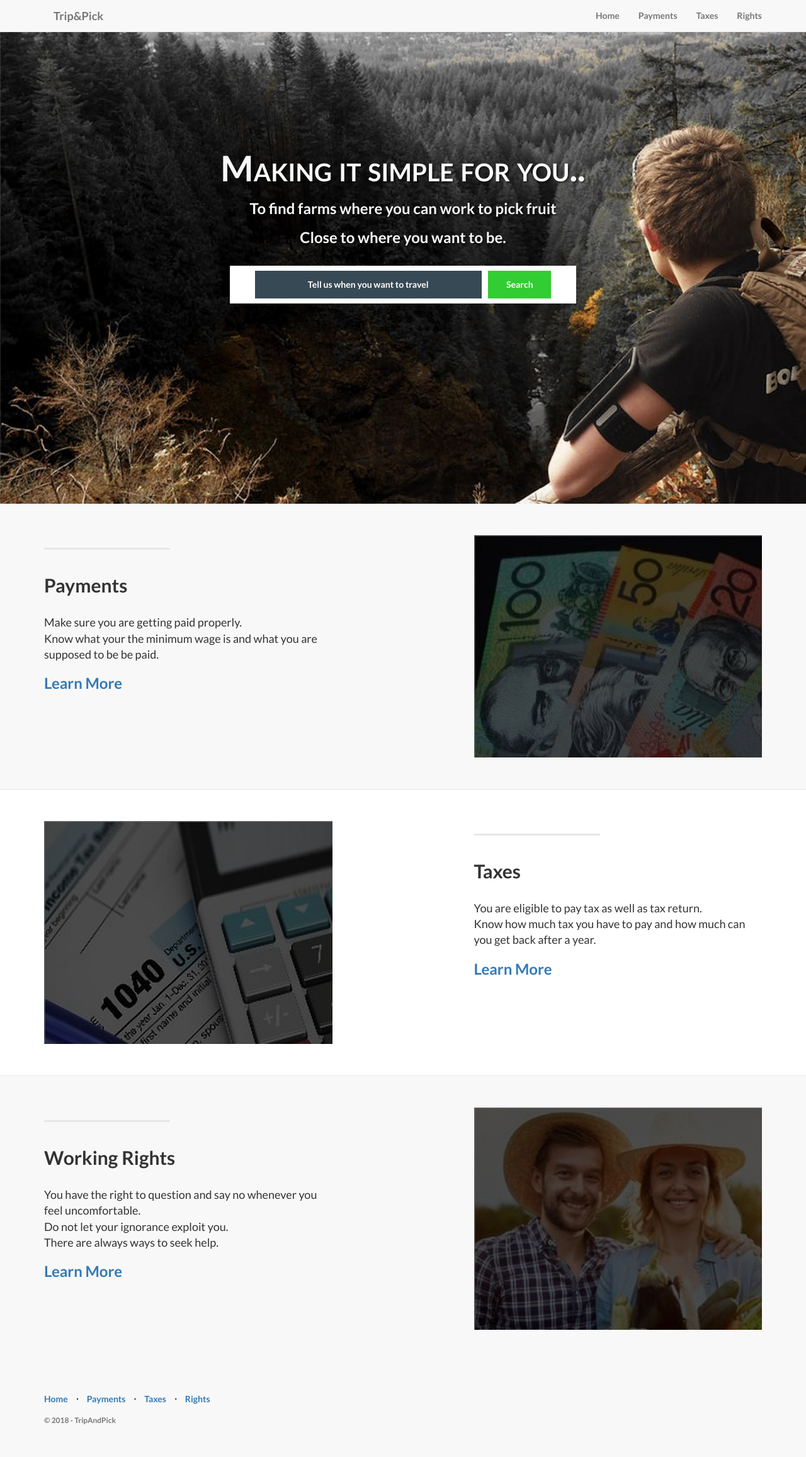
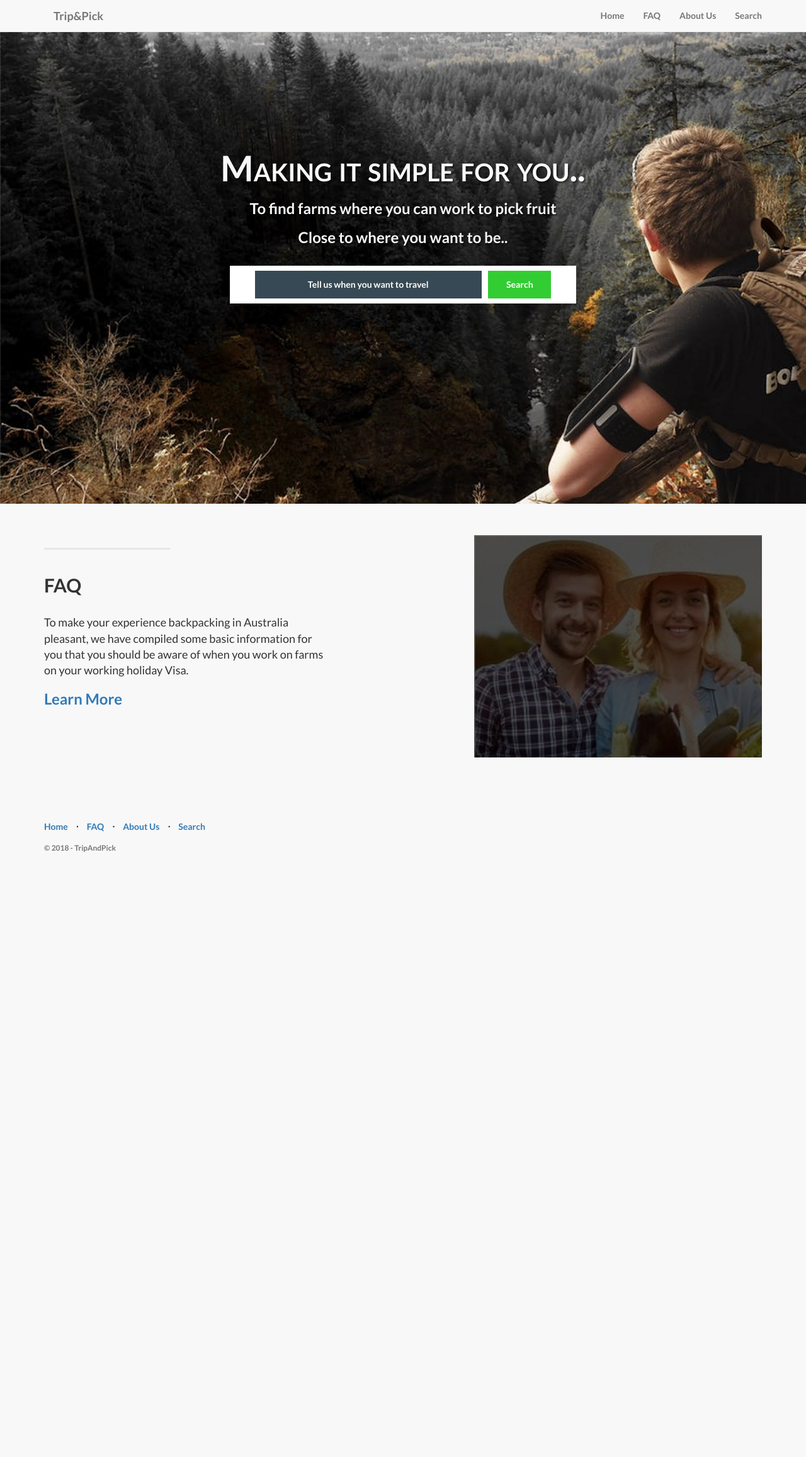
Before and after one commit to WessonChen/TripNPick, an ASP.NET MVC app: page / in a window 1280 px wide. Shown: the whole page at 63% size. After the commit the page ends 1405 px from the top, so only its background shows below. Run offline with ASP.NET Core 8 and stand-ins for ASP.NET MVC 5, Linux system fonts and the light colour scheme; the project's own start-up code is not run; a stand-in starts its controllers and pages; some libraries are stand-ins or nearby versions.

Commit message:
Basic Layout

```diff
--- a/TripNPick/Controllers/HomeController.cs
+++ b/TripNPick/Controllers/HomeController.cs
@@ -40,26 +40,18 @@ namespace TripNPick.Controllers
             return View(farmsList);
         }
 
-        public ActionResult Payments()
-        {
-
-            return View();
-        }
-
         public ActionResult FarmDetails()
         {
             return View();
         }
 
-        public ActionResult Taxs()
+        public ActionResult Information()
         {
-
             return View();
         }
 
-        public ActionResult Rights()
+        public ActionResult AboutUS()
         {
-
             return View();
         }
 
--- a/TripNPick/Views/Home/Index.cshtml
+++ b/TripNPick/Views/Home/Index.cshtml
@@ -24,7 +24,7 @@
                     <div class="intro-message">
                         <h1 class="display-3" style="font-variant: small-caps; font-size: 400%; margin-top: -72px">Making it simple for you..</h1>
                         <h3>To find farms where you can work to pick fruit</h3>
-                        <h3>Close to where you want to be.</h3>
+                        <h3>Close to where you want to be..</h3>
                         <form @*action="/Home/ExpResults"*@ class="form-inline" method="post" style="color: black; background-color: white; width: 550px; margin: 32px auto auto auto; padding: 8px 0;">
                             <div class="dropdown">
                                 <button class="dropbtn" disabled>Tell us when you want to travel</button>
@@ -105,53 +105,11 @@
                 <div class="col-lg-5 col-sm-6">
                     <hr class="section-heading-spacer">
                     <div class="clearfix"></div>
-                    <h2 class="section-heading">Payments</h2>
-                    <p class="lead">Make sure you are getting paid properly.
-                    <br />
-                        Know what your the minimum wage is and what you are supposed to be
-                        be paid.
+                    <h2 class="section-heading">FAQ</h2>
+                    <p class="lead">
+                        To make your experience backpacking in Australia pleasant, we have compiled some basic information for you that you should be aware of when you work on farms on your working holiday Visa.
                     </p>
-                    <h3 class="section-heading">@Html.ActionLink("Learn More", "Payments", "Home")</h3>
-                </div>
-                <div class="col-lg-5 col-lg-offset-2 col-sm-6">
-                    <img class="img-responsive" src="~/img/paymentBG.v1.jpg" alt="">
-                </div>
-            </div>
-        </div>
-    </div>
-    <div class="content-section-b">
-        <div class="container">
-            <div class="row">
-                <div class="col-lg-5 col-lg-offset-1 col-sm-push-6  col-sm-6">
-                    <hr class="section-heading-spacer">
-                    <div class="clearfix"></div>
-                    <h2 class="section-heading">Taxes</h2>
-                    <p class="lead">You are eligible to pay tax as well as tax return.
-                    <br />
-                    Know how much tax you have to pay and how much can you get back after a year.
-                    </p>
-                    <h3 class="section-heading">@Html.ActionLink("Learn More", "Taxs", "Home")</h3>
-                </div>
-                <div class="col-lg-5 col-sm-pull-6  col-sm-6">
-                    <img class="img-responsive" src="~/img/taxBG.v1.jpg" alt="">
-                </div>
-            </div>
-        </div>
-    </div>
-    <div class="content-section-a">
-        <div class="container">
-            <div class="row">
-                <div class="col-lg-5 col-sm-6">
-                    <hr class="section-heading-spacer">
-                    <div class="clearfix"></div>
-                    <h2 class="section-heading">Working Rights</h2>
-                    <p class="lead">You have the right to question and say no whenever you feel uncomfortable.
-                    <br />
-                    Do not let your ignorance exploit you.
-                    <br />
-                    There are always ways to seek help.
-                    </p>
-                    <h3 class="section-heading">@Html.ActionLink("Learn More", "Rights", "Home")</h3>
+                    <h3 class="section-heading">@Html.ActionLink("Learn More", "Information", "Home")</h3>
                 </div>
                 <div class="col-lg-5 col-lg-offset-2 col-sm-6">
                     <img class="img-responsive" src="~/img/rightsBG.v1.jpg" alt="">
--- a/TripNPick/Views/Shared/_Layout.cshtml
+++ b/TripNPick/Views/Shared/_Layout.cshtml
@@ -26,9 +26,9 @@
             <div class="collapse navbar-collapse" id="bs-example-navbar-collapse-1">
                 <ul class="nav navbar-nav navbar-right">
                     <li>@Html.ActionLink("Home", "Index", "Home")</li>
-                    <li>@Html.ActionLink("Payments", "Payments", "Home")</li>
-                    <li>@Html.ActionLink("Taxes", "Taxs", "Home")</li>
-                    <li>@Html.ActionLink("Rights", "Rights", "Home")</li>
+                    <li>@Html.ActionLink("FAQ", "Information", "Home")</li>
+                    <li>@Html.ActionLink("About Us", "AboutUs", "Home")</li>
+                    <li>@Html.ActionLink("Search", "Index", "Map")</li>
                     @*<li>@Html.Partial("_LoginPartial")</li>*@
                 </ul>
             </div>
@@ -46,15 +46,15 @@
                                 </li>
                                 <li class="footer-menu-divider">&sdot;</li>
                                 <li>
-                                    <a>@Html.ActionLink("Payments", "Payments", "Home")</a>
+                                    <a>@Html.ActionLink("FAQ", "Information", "Home")</a>
                                 </li>
                                 <li class="footer-menu-divider">&sdot;</li>
                                 <li>
-                                    <a>@Html.ActionLink("Taxes", "Taxs", "Home")</a>
+                                    <a>@Html.ActionLink("About Us", "AboutUs", "Home")</a>
                                 </li>
                                 <li class="footer-menu-divider">&sdot;</li>
                                 <li>
-                                    <a>@Html.ActionLink("Rights", "Rights", "Home")</a>
+                                    <a>@Html.ActionLink("Search", "Index", "Map")</a>
                                 </li>
                             </ul>
                             <p class="copyright text-muted small">&copy; @DateTime.Now.Year - TripAndPick</p>
```
Also changed, not shown: TripNPick/Controllers/MapController.cs (added, +17 -0 lines), TripNPick/Views/Home/Information.cshtml (added, +82 -0 lines), TripNPick/Views/Home/Payments.cshtml (deleted, +0 -54 lines), TripNPick/Views/Home/Rights.cshtml (deleted, +0 -42 lines), TripNPick/Views/Home/Taxs.cshtml (deleted, +0 -36 lines), TripNPick/TripNPick.csproj, TripNPick/Views/Home/AboutUS.cshtml (added), TripNPick/Views/Map/Index.cshtml (added), TripNPick/img/paymentBG.v1.jpg (deleted), TripNPick/img/taxBG.v1.jpg (deleted).
